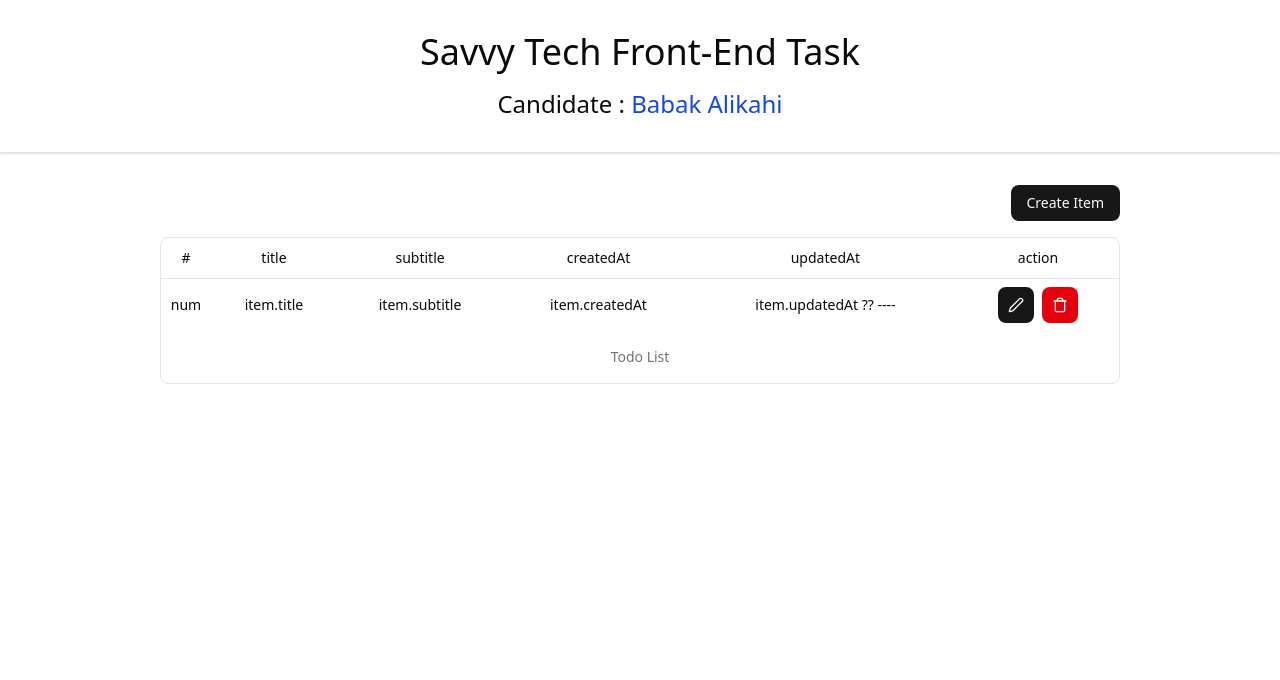
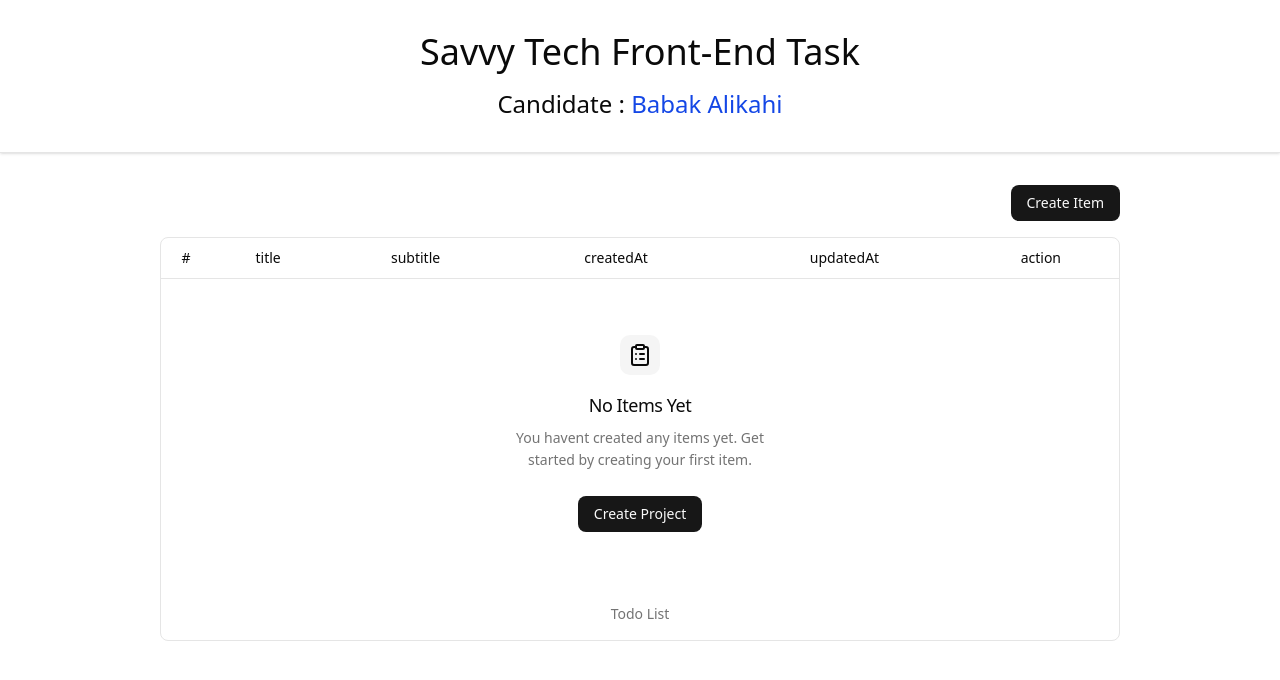
Before and after one commit to BabakAlikahi/savyTech-task, a React (Vite) app: page / in a window 1280 px wide. Shown: the top 680 px of the page. Built offline with nearby package versions, Linux system fonts and the light colour scheme.

Commit message:
add state-managment for handle - add toast

```diff
--- a/package.json
+++ b/package.json
@@ -20,9 +20,11 @@
     "class-variance-authority": "^0.7.1",
     "clsx": "^2.1.1",
     "lucide-react": "^0.548.0",
+    "next-themes": "^0.4.6",
     "react": "^19.1.1",
     "react-dom": "^19.1.1",
     "react-hook-form": "^7.65.0",
+    "sonner": "^2.0.7",
     "tailwind-merge": "^3.3.1",
     "tailwindcss": "^4.1.16",
     "zod": "^4.1.12",
--- /dev/null
+++ b/src/components/ui/sonner.tsx
@@ -0,0 +1,32 @@
+import { CircleCheckIcon, InfoIcon, Loader2Icon, OctagonXIcon, TriangleAlertIcon } from "lucide-react";
+import { useTheme } from "next-themes";
+import { Toaster as Sonner, type ToasterProps } from "sonner";
+
+const Toaster = ({ ...props }: ToasterProps) => {
+  const { theme = "system" } = useTheme();
+
+  return (
+    <Sonner
+      theme={theme as ToasterProps["theme"]}
+      className="toaster group"
+      icons={{
+        success: <CircleCheckIcon className="size-4" />,
+        info: <InfoIcon className="size-4" />,
+        warning: <TriangleAlertIcon className="size-4" />,
+        error: <OctagonXIcon className="size-4" />,
+        loading: <Loader2Icon className="size-4 animate-spin" />,
+      }}
+      style={
+        {
+          "--normal-bg": "var(--popover)",
+          "--normal-text": "var(--popover-foreground)",
+          "--normal-border": "var(--border)",
+          "--border-radius": "var(--radius)",
+        } as React.CSSProperties
+      }
+      {...props}
+    />
+  );
+};
+
+export { Toaster };
--- a/src/features/todo/components/todo-confirm-dialog.tsx
+++ b/src/features/todo/components/todo-confirm-dialog.tsx
@@ -8,10 +8,25 @@ import {
   AlertDialogHeader,
   AlertDialogTitle,
 } from "@/components/ui/alert-dialog";
+import { useUiStore } from "../store/todo-ui-store";
+import { useTodoStore } from "../store/todo-store";
+import { toast } from "sonner";
 
 function TodoConfirmDialog() {
+  const { deleteDialogOpen, closeDeleteDialog, selectedItem } = useUiStore();
+  const { deleteItem } = useTodoStore();
+
+  const handleDelete = () => {
+    if (!selectedItem) return;
+    deleteItem(selectedItem.id);
+    toast.success("Item deleted ✅");
+    closeDeleteDialog();
+  };
   return (
-    <AlertDialog open={true}>
+    <AlertDialog
+      open={deleteDialogOpen}
+      onOpenChange={closeDeleteDialog}
+    >
       <AlertDialogContent>
         <AlertDialogHeader>
           <AlertDialogTitle>Are you sure?</AlertDialogTitle>
@@ -20,7 +35,12 @@ function TodoConfirmDialog() {
 
         <AlertDialogFooter>
           <AlertDialogCancel>Cancel</AlertDialogCancel>
-          <AlertDialogAction className="bg-red-600">Delete</AlertDialogAction>
+          <AlertDialogAction
+            className="bg-red-600"
+            onClick={handleDelete}
+          >
+            Delete
+          </AlertDialogAction>
         </AlertDialogFooter>
       </AlertDialogContent>
     </AlertDialog>
--- /dev/null
+++ b/src/features/todo/components/todo-item.tsx
@@ -0,0 +1,46 @@
+import { Pen, Trash } from "lucide-react";
+
+import { Button } from "@/components/ui/button";
+import type { TodoType } from "../types/todo-types";
+import { TableCell, TableRow } from "@/components/ui/table";
+import { useUiStore } from "../store/todo-ui-store";
+
+type Props = {
+  number: number;
+  item: TodoType;
+};
+
+function TodoItem({ number, item }: Props) {
+  const { openDeleteDialog, openEditForm } = useUiStore();
+
+  return (
+    <TableRow className="text-center">
+      <TableCell className="font-medium">{number}</TableCell>
+      <TableCell>{item.title}</TableCell>
+      <TableCell>{item.subtitle}</TableCell>
+      <TableCell>{item.createdAt}</TableCell>
+      <TableCell>{item.updatedAt ?? "----"}</TableCell>
+      <TableCell className="flex items-center justify-center gap-2 text-right">
+        <Button
+          onClick={() => {
+            openEditForm(item);
+          }}
+          size={"icon"}
+        >
+          <Pen />
+        </Button>
+        <Button
+          size={"icon"}
+          variant={"destructive"}
+          onClick={() => {
+            openDeleteDialog(item);
+          }}
+        >
+          <Trash />
+        </Button>
+      </TableCell>
+    </TableRow>
+  );
+}
+
+export default TodoItem;
--- a/src/features/todo/components/todo-list.tsx
+++ b/src/features/todo/components/todo-list.tsx
@@ -1,10 +1,12 @@
-import { Pen, Trash } from "lucide-react";
 import { Button } from "@/components/ui/button";
 import { Table, TableBody, TableCaption, TableCell, TableHead, TableHeader, TableRow } from "@/components/ui/table";
 
 import EmptyTodo from "./empty-todo";
 import TodoForm from "./todo-form";
 import TodoConfirmDialog from "./todo-confirm-dialog";
+import { useTodoStore } from "../store/todo-store";
+import TodoItem from "./todo-item";
+import { useUiStore } from "../store/todo-ui-store";
 
 function TodoList() {
   const tableHeader = ["title", "subtitle", "createdAt", "updatedAt", "action"];
@@ -13,10 +15,13 @@ function TodoList() {
     console.log("click");
   };
 
+  const { items } = useTodoStore();
+  const { openCreateForm } = useUiStore();
+
   return (
     <>
       <div className="mb-4 flex justify-end">
-        <Button>Create Item</Button>
+        <Button onClick={openCreateForm}>Create Item</Button>
       </div>
       <div className="overflow-hidden rounded-md border">
         <Table>
@@ -35,25 +40,14 @@ function TodoList() {
             </TableRow>
           </TableHeader>
           <TableBody>
-            {true ? (
-              <TableRow className="text-center">
-                <TableCell className="font-medium">{"num"}</TableCell>
-                <TableCell>{"item.title"}</TableCell>
-                <TableCell>{"item.subtitle"}</TableCell>
-                <TableCell>{"item.createdAt"}</TableCell>
-                <TableCell>{"item.updatedAt ?? ----"}</TableCell>
-                <TableCell className="flex items-center justify-center gap-2 text-right">
-                  <Button size={"icon"}>
-                    <Pen />
-                  </Button>
-                  <Button
-                    size={"icon"}
-                    variant={"destructive"}
-                  >
-                    <Trash />
-                  </Button>
-                </TableCell>
-              </TableRow>
+            {items.length > 0 ? (
+              items.map((item, index) => (
+                <TodoItem
+                  key={index}
+                  number={index + 1}
+                  item={item}
+                />
+              ))
             ) : (
               <TableRow>
                 <TableCell
@@ -67,8 +61,8 @@ function TodoList() {
           </TableBody>
         </Table>
       </div>
-      {/* <TodoForm /> */}
-      {/* <TodoConfirmDialog /> */}
+      <TodoForm />
+      <TodoConfirmDialog />
     </>
   );
 }
--- /dev/null
+++ b/src/features/todo/store/todo-store.tsx
@@ -0,0 +1,38 @@
+import { create } from "zustand";
+import { persist } from "zustand/middleware";
+import type { TodoType } from "../types/todo-types";
+
+type StoreState = {
+  items: TodoType[];
+  addItem: (item: Omit<TodoType, "id" | "createdAt" | "updatedAt">) => void;
+  updateItem: (id: string, data: Partial<TodoType>) => void;
+  deleteItem: (id: string) => void;
+};
+
+export const useTodoStore = create<StoreState>()(
+  persist(
+    (set) => ({
+      items: [],
+      addItem: (data) =>
+        set((state) => ({
+          items: [
+            ...state.items,
+            {
+              id: crypto.randomUUID(),
+              createdAt: new Date().toISOString(),
+              ...data,
+            },
+          ],
+        })),
+      updateItem: (id, data) =>
+        set((state) => ({
+          items: state.items.map((item) => (item.id === id ? { ...item, ...data } : item)),
+        })),
+      deleteItem: (id) =>
+        set((state) => ({
+          items: state.items.filter((item) => item.id !== id),
+        })),
+    }),
+    { name: "item-store" },
+  ),
+);
--- /dev/null
+++ b/src/features/todo/store/todo-ui-store.tsx
@@ -0,0 +1,28 @@
+import { create } from "zustand";
+import type { TodoType } from "../types/todo-types";
+
+type UiState = {
+  itemFormOpen: boolean;
+  deleteDialogOpen: boolean;
+  selectedItem: TodoType | null;
+
+  openCreateForm: () => void;
+  openEditForm: (item: TodoType) => void;
+  closeItemForm: () => void;
+
+  openDeleteDialog: (item: TodoType) => void;
+  closeDeleteDialog: () => void;
+};
+
+export const useUiStore = create<UiState>((set) => ({
+  itemFormOpen: false,
+  deleteDialogOpen: false,
+  selectedItem: null,
+
+  openCreateForm: () => set({ itemFormOpen: true, selectedItem: null }),
+  openEditForm: (item) => set({ itemFormOpen: true, selectedItem: item }),
+  closeItemForm: () => set({ itemFormOpen: false, selectedItem: null }),
+
+  openDeleteDialog: (item) => set({ deleteDialogOpen: true, selectedItem: item }),
+  closeDeleteDialog: () => set({ deleteDialogOpen: false, selectedItem: null }),
+}));
--- a/src/main.tsx
+++ b/src/main.tsx
@@ -4,9 +4,11 @@ import { createRoot } from "react-dom/client";
 import "./index.css";
 
 import App from "./App.tsx";
+import { Toaster } from "./components/ui/sonner.tsx";
 
 createRoot(document.getElementById("root")!).render(
   <StrictMode>
     <App />
+    <Toaster />
   </StrictMode>,
 );
```
Also changed, not shown: src/features/todo/components/todo-form.tsx (+27 -7 lines), 1 other file (tests, documents, lock files or other folders).
